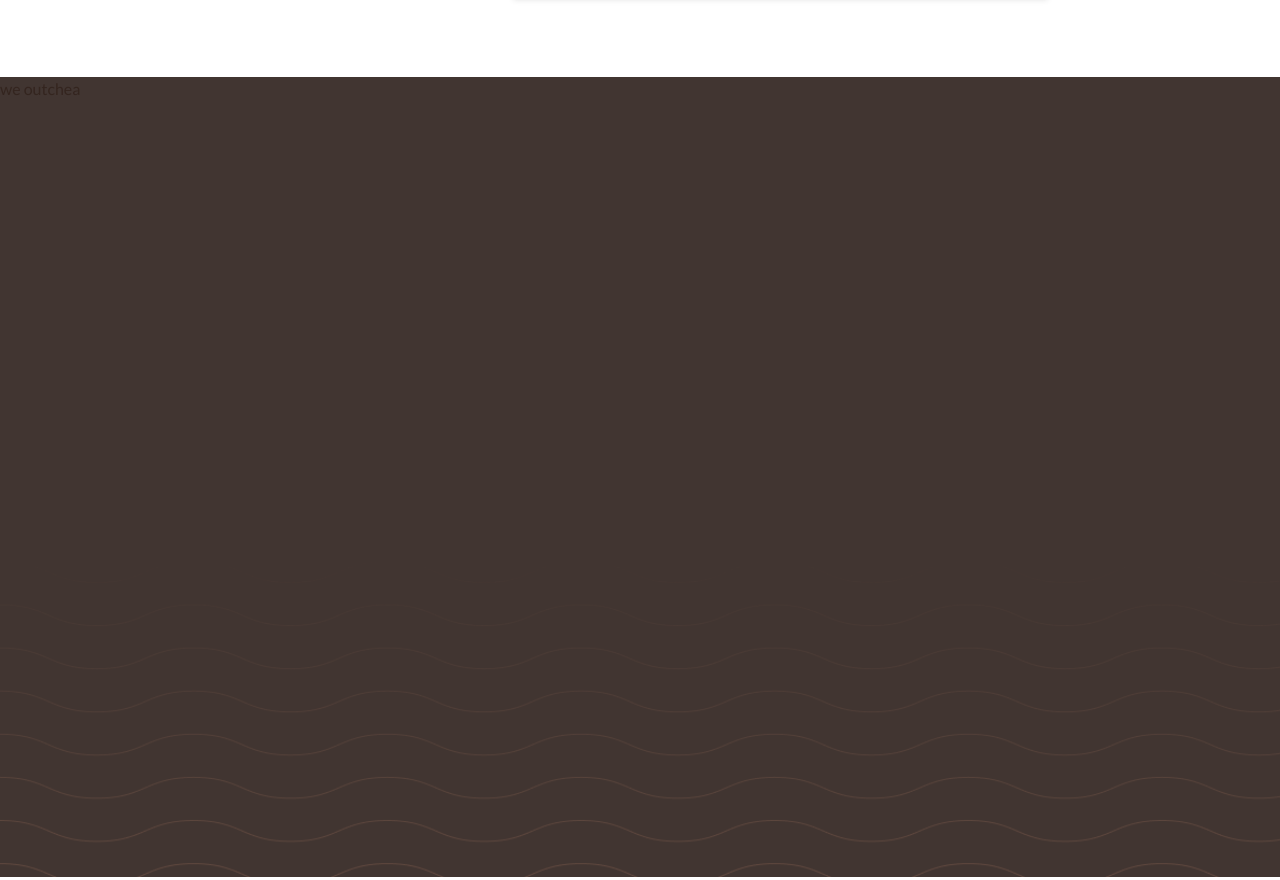
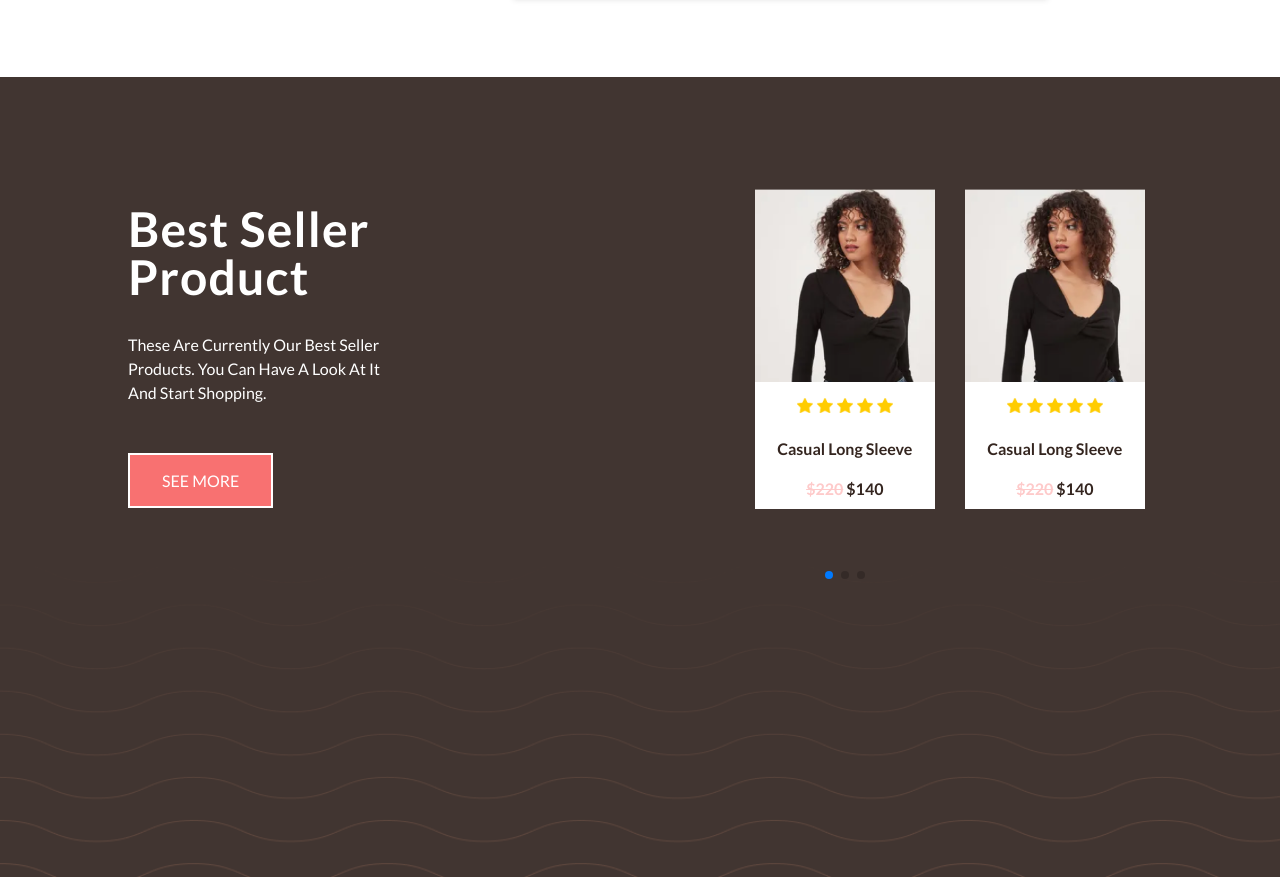
Before and after one commit to Osaode/tifash-fashion-landing-page, a website: page public/index.html in a window 1280 px wide. Shown: the part 2057-2937 px from the top of the page. Drawn offline with nearby package versions, Linux system fonts and the light colour scheme; a web font is replaced by a local one.

Commit message:
commitment

```diff
--- a/public/index.html
+++ b/public/index.html
@@ -3,9 +3,12 @@
     <meta charset="UTF-8">
     <meta http-equiv="X-UA-Compatible" content="IE=edge">
     <meta name="viewport" content="width=device-width, initial-scale=1.0">
-    <title>Tifash</title>
 
     <link rel="stylesheet" href="styles.css">
+    <!-- Link Swiper's CSS -->
+    <link rel="stylesheet" href="https://cdn.jsdelivr.net/npm/swiper/swiper-bundle.min.css"/>
+
+    <title>Tifash</title>
 </head>
 <body class="text-primary font-['Lato']">
     <div><!--content wrapper-->
@@ -151,8 +154,68 @@
                 </div><!--best fashion 2015 end-->
             </div><!--section 1 end-->
             <!-- slideshow -->
-            <div style="background-image: url('./img/BG\ \(1\).png');" class="w-full h-full bg-no-repeat bg-cover">
-                <span>we outchea</span>
+            <div style="background-image: url('./img/BG\ \(1\).png');" class="w-full h-full bg-no-repeat bg-cover text-white px-32 pt-28 flex justify-between">
+                <div class="w-2/5 pt-4">
+                    <div class="font-body font-bold text-5xl pr-36 tracking-wide text-left">
+                        <h2>Best Seller Product</h2>
+                    </div>
+                    <div class="text-base pr-36 mt-8">
+                        <span>These Are Currently Our Best Seller Products. You Can Have A Look At It And Start Shopping.</span>
+                    </div>
+                    <div class="mt-16">
+                        <a class="border-white border-2 py-4 px-8 bg-red-400 cursor-pointer" href="#">
+                            <span>SEE MORE</span>
+                        </a>
+                    </div>
+                </div>
+                <!-- Swiper -->
+                <div class="swiper mySwiper w-3/5">
+                    <div class="swiper-wrapper flex">
+                        <div class="swiper-slide card">
+                            <img src="./img/Image(6).png" alt="sweater">
+                            <div>
+                                <div class="flex justify-center p-4 bg-white">
+                                <img class="w-24" src="./img/five-star.png" alt="">
+                                </div>
+                                <div class="price">
+                                    <span>Casual Long Sleeve</span>
+                                </div>
+                                <div class="price">
+                                    <span><del class="text-red-200">$220</del> $140</span>
+                                </div>
+                            </div>
+                        </div>
+                        <div class="swiper-slide card">
+                            <img src="./img/Image(6).png" alt="sweater">
+                            <div>
+                                <div class="flex justify-center p-4 bg-white">
+                                <img class="w-24" src="./img/five-star.png" alt="">
+                                </div>
+                                <div class="price">
+                                    <span>Casual Long Sleeve</span>
+                                </div>
+                                <div class="price">
+                                    <span><del class="text-red-200">$220</del> $140</span>
+                                </div>
+                            </div>
+                        </div>
+                        <div class="swiper-slide card">
+                            <img src="./img/Image(6).png" alt="sweater">
+                            <div>
+                                <div class="flex justify-center p-4 bg-white">
+                                <img class="w-24" src="./img/five-star.png" alt="">
+                                </div>
+                                <div class="price">
+                                    <span>Casual Long Sleeve</span>
+                                </div>
+                                <div class="price">
+                                    <span><del class="text-red-200">$220</del> $140</span>
+                                </div>
+                            </div>
+                        </div>
+                    </div>
+                    <div class="swiper-pagination"></div>
+                </div>
             </div>
             <!-- slideshow end -->
 
@@ -409,5 +472,37 @@
             </div>
         </footer>
     </div>
+    <!-- Swiper -->
+    <div class="swiper mySwiper">
+        <div class="swiper-wrapper">
+          <div class="swiper-slide">Slide 1</div>
+          <div class="swiper-slide">Slide 2</div>
+          <div class="swiper-slide">Slide 3</div>
+          <div class="swiper-slide">Slide 4</div>
+          <div class="swiper-slide">Slide 5</div>
+          <div class="swiper-slide">Slide 6</div>
+          <div class="swiper-slide">Slide 7</div>
+          <div class="swiper-slide">Slide 8</div>
+          <div class="swiper-slide">Slide 9</div>
+        </div>
+        <div class="swiper-pagination"></div>
+      </div>
+
+    <!-- Swiper JS -->
+    <script src="https://cdn.jsdelivr.net/npm/swiper/swiper-bundle.min.js"></script>
+
+    <!-- Initialize Swiper -->
+    <script>
+      var swiper = new Swiper(".mySwiper", {
+        slidesPerView: 3,
+        centeredSlides: true,
+        spaceBetween: 30,
+        grabCursor: true,
+        pagination: {
+          el: ".swiper-pagination",
+          clickable: true,
+        },
+      });
+    </script>
 </body>
 </html>
--- a/src/styles.css
+++ b/src/styles.css
@@ -13,9 +13,14 @@
 }
 
 .price{
-    @apply flex justify-center px-4 py-2 font-bold;
+    @apply flex justify-center px-4 py-2 font-bold bg-white text-primary;
 }
 
 .prodlink{
     @apply tracking-wider hover:border-b-4 border-b-primary;
 }
+
+.swiper {
+    width: 600px;
+    height: 400px;
+  }
```
Also changed, not shown: public/styles.css.
